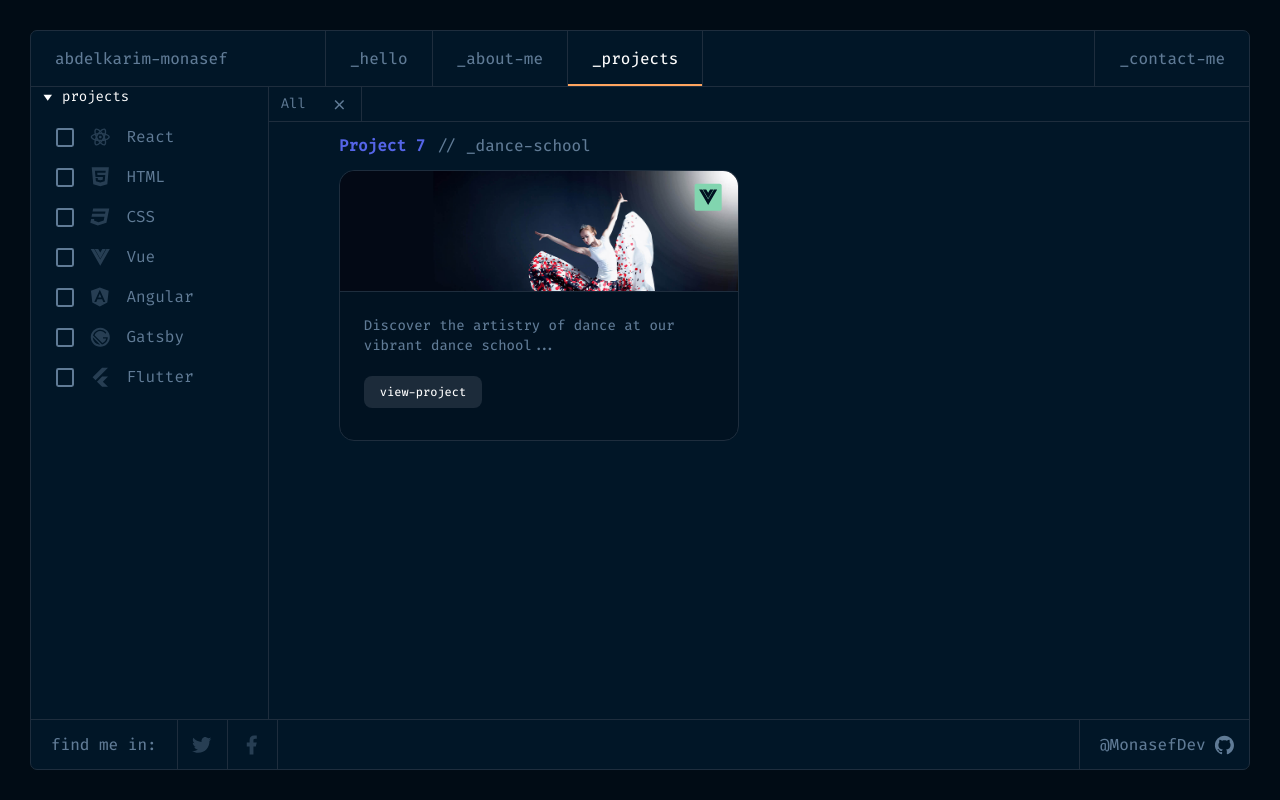
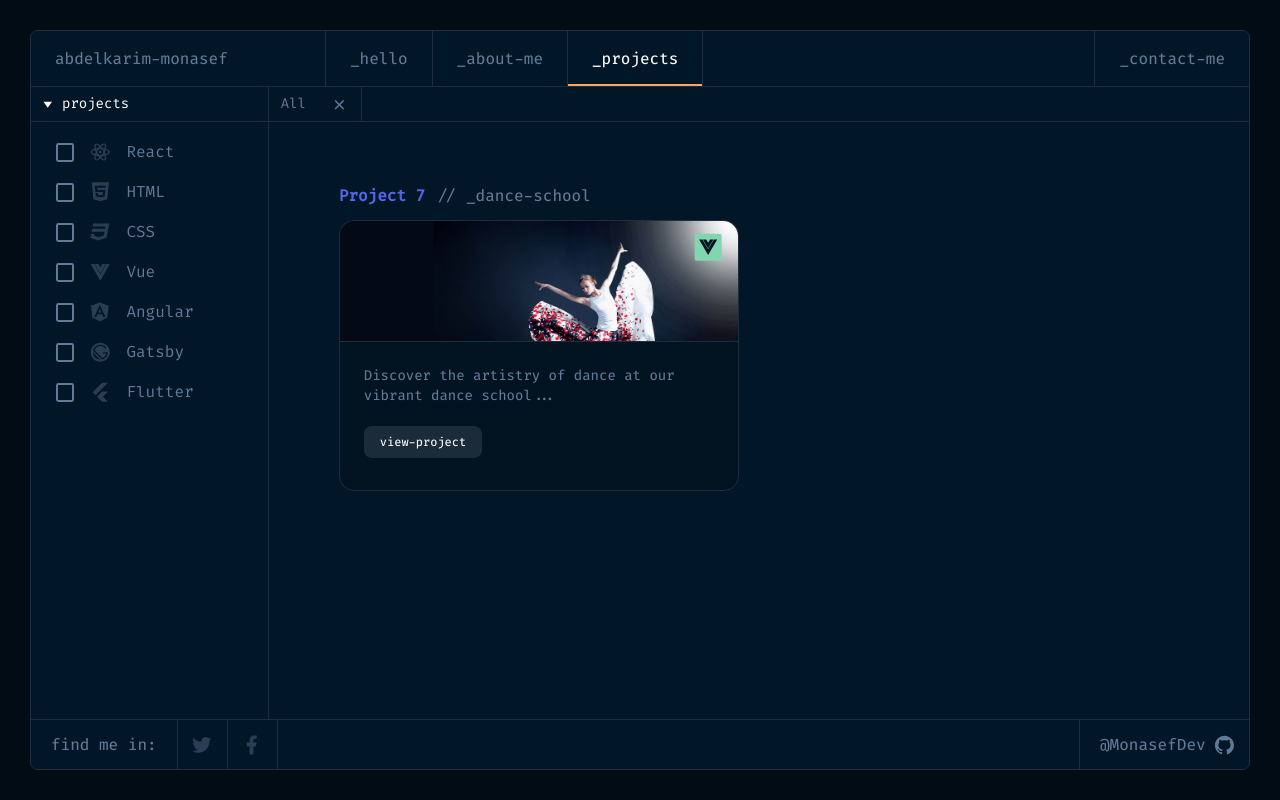
Before and after one commit to MonasefDev/portfolio, a React (Vite) app: page /projects in a window 1280 px wide. Built offline with nearby package versions, Linux system fonts and the light colour scheme.

Commit message:
fix errors in projects

```diff
--- a/src/pages/projects/Projects.jsx
+++ b/src/pages/projects/Projects.jsx
@@ -41,6 +41,7 @@ function Projects({ isMenuOpen }) {
 
           {/* section title (mobile)  */}
           <div
+            id="section-content-title"
             className="flex lg:hidden"
             onClick={() => {
               setIsOpen(!isOpen);
@@ -63,7 +64,10 @@ function Projects({ isMenuOpen }) {
             }  w-full flex-col font-fira_regular text-menu-text lg:flex`}
           >
             {/* <!-- title --> */}
-            <div className="hidden min-w-full items-center lg:flex">
+            <div
+              id="section-content-title"
+              className="hidden min-w-full items-center lg:flex"
+            >
               <img
                 id="section-arrow-menu"
                 src="icons/arrow-down.svg"
@@ -126,9 +130,15 @@ function Projects({ isMenuOpen }) {
 
             {/* <!-- projects --> */}
 
-            <div className="grid h-full max-w-full grid-cols-1 overflow-scroll lg:grid-cols-2 lg:self-center">
+            <div
+              id="projects-case"
+              className="grid h-full max-w-full grid-cols-1 overflow-scroll lg:grid-cols-2 lg:self-center"
+            >
               {filtredProject.length === 0 && (
-                <div className="border-all flex flex-col items-center justify-center rounded-lg p-10 font-fira_retina text-menu-text">
+                <div
+                  id="not-found"
+                  className="border-all my-5 flex h-full flex-col items-center justify-center font-fira_retina text-menu-text"
+                >
                   <span className="flex justify-center pb-3 text-4xl">
                     X__X
                   </span>
@@ -190,7 +200,6 @@ function Projects({ isMenuOpen }) {
                     </div>
                     {isModalOpen && (
                       <ModalProject
-                        key={project.id * 2}
                         isOpen={isModalOpen}
                         closeModal={setIsModalOpen}
                         content={project}
```
